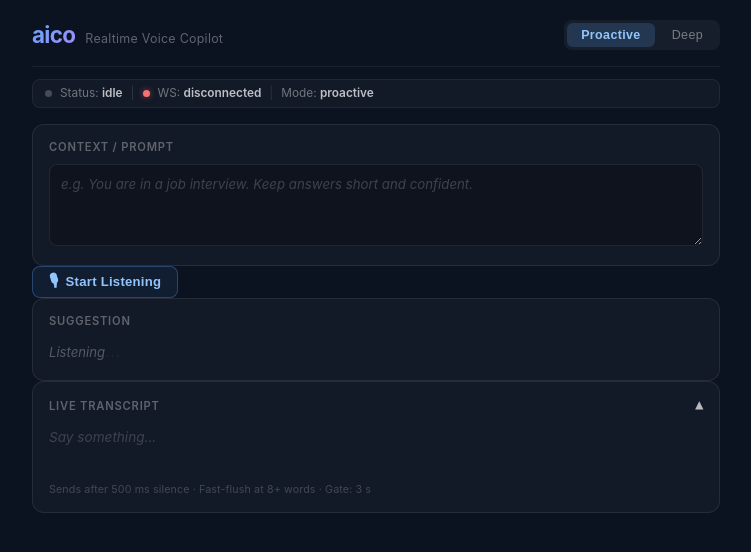
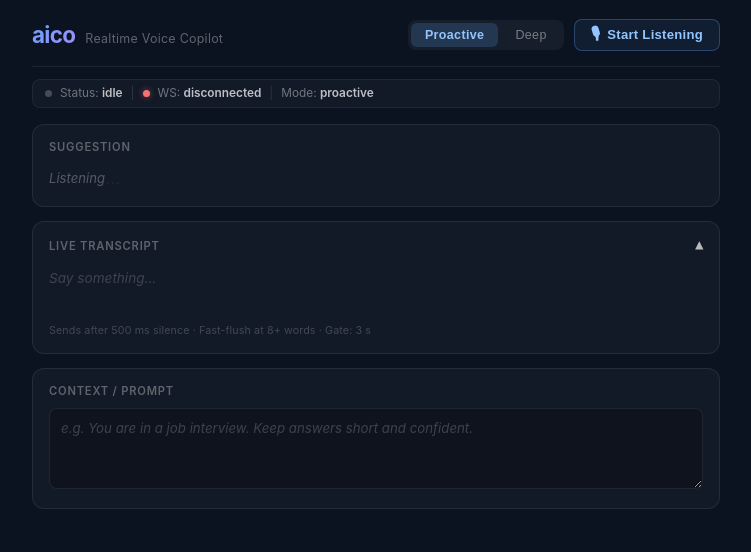
Before and after one commit to hosseinayoubi/aicov, a React (Vite) app: page / in a window 1280 px wide. Shown: the top 552 px of the page, without its empty margins (264-1015 px from the left). Built offline with nearby package versions, Linux system fonts and the light colour scheme.

Commit message:
Update App.jsx

```diff
--- a/src/App.jsx
+++ b/src/App.jsx
@@ -5,9 +5,9 @@
 import TranscriptPanel from "./components/TranscriptPanel";
 
 // ── Constants ─────────────────────────────────────────────────────────────────
-const SILENCE_MS       = 500;
-const FAST_FLUSH_WORDS = 8;
-const GATE_MS          = { proactive: 3000, deep: 1500 };
+const SILENCE_MS       = 280;   // was 500 — faster flush after silence
+const FAST_FLUSH_WORDS = 5;     // was 8 — flush sooner
+const GATE_MS          = { proactive: 1800, deep: 900 }; // was 3000/1500
 
 const SR = window.SpeechRecognition || window.webkitSpeechRecognition;
 
@@ -24,19 +24,22 @@
   const [isListening,    setIsListening]    = useState(false);
   const [transcriptOpen, setTranscriptOpen] = useState(true);
 
-  // ── Mutable refs (avoid stale closures inside callbacks) ──────────────────
+  // ── Mutable refs ──────────────────────────────────────────────────────────
   const recRef          = useRef(null);
   const abortCtrlRef    = useRef(null);
   const silenceTimerRef = useRef(null);
   const gateTimerRef    = useRef(null);
-  const pendingRef      = useRef("");   // words accumulated since last flush
-  const lastSentRef     = useRef("");   // last text we actually sent to API
-  const historyRef      = useRef([]);   // conversation history (server cap = 10)
+  const pendingRef      = useRef("");
+  const lastSentRef     = useRef("");
+  const historyRef      = useRef([]);
   const isOnRef         = useRef(false);
   const modeRef         = useRef("proactive");
   const sysRef          = useRef("");
+  // Session counter — prevents stale onresult from old recognition instance
+  // firing after auto-restart (root cause of duplicate words)
+  const sessionRef      = useRef(0);
 
-  // ── Sync helpers (state + ref together) ──────────────────────────────────
+  // ── Sync helpers ──────────────────────────────────────────────────────────
   const setMode = (m) => { setModeState(m); modeRef.current = m; };
   const setSys  = (s) => { setSysState(s);  sysRef.current  = s; };
 
@@ -48,7 +51,7 @@
     gateTimerRef.current    = null;
   }
 
-  // ── Flush: send pending text to /api/stream ───────────────────────────────
+  // ── Flush ─────────────────────────────────────────────────────────────────
   const flush = useCallback(async () => {
     const text = pendingRef.current.trim();
     if (!text || text === lastSentRef.current) return;
@@ -56,7 +59,6 @@
     pendingRef.current  = "";
     lastSentRef.current = text;
 
-    // Cancel any in-flight request
     abortCtrlRef.current?.abort();
     const ctrl = new AbortController();
     abortCtrlRef.current = ctrl;
@@ -85,7 +87,6 @@
       }
 
       if (!res.body) {
-        console.error("Response body is null");
         setStatus("backend_error");
         return;
       }
@@ -96,7 +97,6 @@
       const decoder  = new TextDecoder();
       let   fullText = "";
 
-      // Read streaming plain-text chunks
       while (true) {
         const { value, done } = await reader.read();
         if (done) break;
@@ -105,61 +105,53 @@
         setSuggestion(fullText);
       }
 
-      // Flush any remaining bytes in decoder
       const tail = decoder.decode();
-      if (tail) {
-        fullText += tail;
-        setSuggestion(fullText);
-      }
+      if (tail) { fullText += tail; setSuggestion(fullText); }
 
-      // Append to history (server-side caps at 10 messages anyway)
       const trimmed = fullText.trim();
       if (trimmed) {
         historyRef.current = [
           ...historyRef.current,
           { role: "user",      content: text    },
           { role: "assistant", content: trimmed },
-        ].slice(-20); // keep last 20 messages client-side
+        ].slice(-20);
       }
 
       setStatus(isOnRef.current ? "listening" : "idle");
     } catch (err) {
-      if (err?.name === "AbortError") return; // intentional cancel — no-op
+      if (err?.name === "AbortError") return;
       console.error("Fetch failed:", err);
       setStatus("backend_error");
     }
-  }, []); // no deps — reads everything via refs
+  }, []);
 
-  // ── Schedule flush with silence + gate timers ─────────────────────────────
+  // ── Schedule flush ────────────────────────────────────────────────────────
   function scheduleFlush() {
     clearTimeout(silenceTimerRef.current);
     silenceTimerRef.current = null;
 
     const words = pendingRef.current.trim().split(/\s+/).filter(Boolean).length;
 
-    // Fast-flush when enough words accumulated
     if (words >= FAST_FLUSH_WORDS) {
       clearTimers();
       flush();
       return;
     }
 
-    // Silence timer: flush after N ms of no new speech
     silenceTimerRef.current = setTimeout(() => {
       clearTimers();
       flush();
     }, SILENCE_MS);
 
-    // Gate timer: hard max wait before first flush in this utterance
     if (!gateTimerRef.current) {
       gateTimerRef.current = setTimeout(() => {
-        clearTimers();
+        gateTimerRef.current = null;
         flush();
-      }, GATE_MS[modeRef.current] ?? 3000);
+      }, GATE_MS[modeRef.current] ?? 1800);
     }
   }
 
-  // ── Build SpeechRecognition instance ─────────────────────────────────────
+  // ── Build SpeechRecognition ───────────────────────────────────────────────
   function buildRecognition() {
     if (!SR) return null;
 
@@ -169,6 +161,11 @@
     rec.lang            = "en-US";
     rec.maxAlternatives = 1;
 
+    // Snapshot session ID at creation time.
+    // If recognition restarts, sessionRef increments and
+    // old onresult callbacks become no-ops — this kills duplicate words.
+    const mySession = ++sessionRef.current;
+
     rec.onstart = () => {
       setStatus("listening");
       setWsStatus("connected");
@@ -176,8 +173,8 @@
     };
 
     rec.onend = () => {
-      // Auto-restart while user wants to keep listening
       if (isOnRef.current) {
+        sessionRef.current++;   // invalidate stale events from this instance
         try { rec.start(); } catch (_) {}
       } else {
         setStatus("idle");
@@ -187,7 +184,6 @@
     };
 
     rec.onerror = (e) => {
-      // Benign errors — just silence or mic unavailable briefly
       if (e.error === "no-speech" || e.error === "audio-capture") return;
       console.warn("SpeechRecognition error:", e.error);
       if (e.error === "not-allowed" || e.error === "service-not-allowed") {
@@ -199,6 +195,9 @@
     };
 
     rec.onresult = (e) => {
+      // Stale session guard — discard events from a dead instance
+      if (sessionRef.current !== mySession) return;
+
       let finalChunk = "";
       let interim    = "";
 
@@ -225,39 +224,29 @@
     return rec;
   }
 
-  // ── Toggle listening on/off ───────────────────────────────────────────────
+  // ── Toggle listening ──────────────────────────────────────────────────────
   function toggleListening() {
-    if (!SR) {
-      setStatus("unsupported");
-      return;
-    }
+    if (!SR) { setStatus("unsupported"); return; }
 
     if (isOnRef.current) {
-      // ── STOP ──
       isOnRef.current = false;
       clearTimers();
       abortCtrlRef.current?.abort();
       pendingRef.current = "";
-
+      sessionRef.current++;
       try { recRef.current?.stop(); } catch (_) {}
       recRef.current = null;
-
       setIsListening(false);
       setInterimText("");
       setStatus("idle");
       setWsStatus("disconnected");
     } else {
-      // ── START ──
       isOnRef.current     = true;
       lastSentRef.current = "";
       setSuggestion("");
 
       const rec = buildRecognition();
-      if (!rec) {
-        isOnRef.current = false;
-        setStatus("unsupported");
-        return;
-      }
+      if (!rec) { isOnRef.current = false; setStatus("unsupported"); return; }
 
       recRef.current = rec;
       try { rec.start(); } catch (err) {
@@ -276,7 +265,6 @@
     lastSentRef.current = "";
   }
 
-  // ── Render ────────────────────────────────────────────────────────────────
   const hasSupport = !!SR;
 
   return (
@@ -289,6 +277,7 @@
           <span className="tagline">Realtime Voice Copilot</span>
         </div>
 
+        <div className="headerControls">
           <div className="modeToggle">
             <button
               className={`modeBtn${mode === "proactive" ? " modeActive" : ""}`}
@@ -303,40 +292,26 @@
               Deep
             </button>
           </div>
+
+          <button
+            className={`micBtn${isListening ? " micActive" : ""}${!hasSupport ? " micDisabled" : ""}`}
+            onClick={toggleListening}
+            disabled={!hasSupport}
+            title={!hasSupport ? "Speech Recognition not supported — use Chrome or Edge" : ""}
+          >
+            <span className="micIcon">{isListening ? "⏹" : "🎙"}</span>
+            {isListening ? "Stop" : "Start Listening"}
+          </button>
+        </div>
       </header>
 
       {/* ── Status bar ── */}
       <StatusBar status={status} wsStatus={wsStatus} mode={mode} />
 
-      {/* ── Main grid ── */}
-      <main className="mainGrid">
+      {/* ── Single column stack: Suggestion → Transcript → Context ── */}
+      <main className="mainStack">
 
-        {/* Left column */}
-        <div className="col">
-          <div className="card">
-            <ChatBox systemPrompt={systemPrompt} setSystemPrompt={setSys} />
-          </div>
-
-          <button
-            className={`micBtn${isListening ? " micActive" : ""}${!hasSupport ? " micDisabled" : ""}`}
-            onClick={toggleListening}
-            disabled={!hasSupport}
-            title={!hasSupport ? "Speech Recognition not supported — use Chrome or Edge on desktop" : ""}
-          >
-            <span className="micIcon">{isListening ? "⏹" : "🎙"}</span>
-            {isListening ? "Stop Listening" : "Start Listening"}
-          </button>
-
-          {!hasSupport && (
-            <p className="unsupportedNote">
-              ⚠ Speech Recognition is not supported in this browser.
-              Please use Chrome or Edge on desktop.
-            </p>
-          )}
-        </div>
-
-        {/* Right column */}
-        <div className="col">
+        {/* 1. Suggestion */}
         <div className="card">
           <div className="cardTitle">
             {mode === "deep" ? "Answer" : "Suggestion"}
@@ -348,6 +323,7 @@
           />
         </div>
 
+        {/* 2. Live Transcript */}
         <TranscriptPanel
           transcript={transcript}
           interimText={interimText}
@@ -356,9 +332,20 @@
           onClear={clearTranscript}
           mode={mode}
         />
+
+        {/* 3. Context / Prompt */}
+        <div className="card">
+          <ChatBox systemPrompt={systemPrompt} setSystemPrompt={setSys} />
         </div>
 
       </main>
+
+      {!hasSupport && (
+        <p className="unsupportedNote">
+          ⚠ Speech Recognition is not supported in this browser.
+          Please use Chrome or Edge on desktop.
+        </p>
+      )}
     </div>
   );
 }
```
Lines whose indentation alone changed are shown as unchanged.
